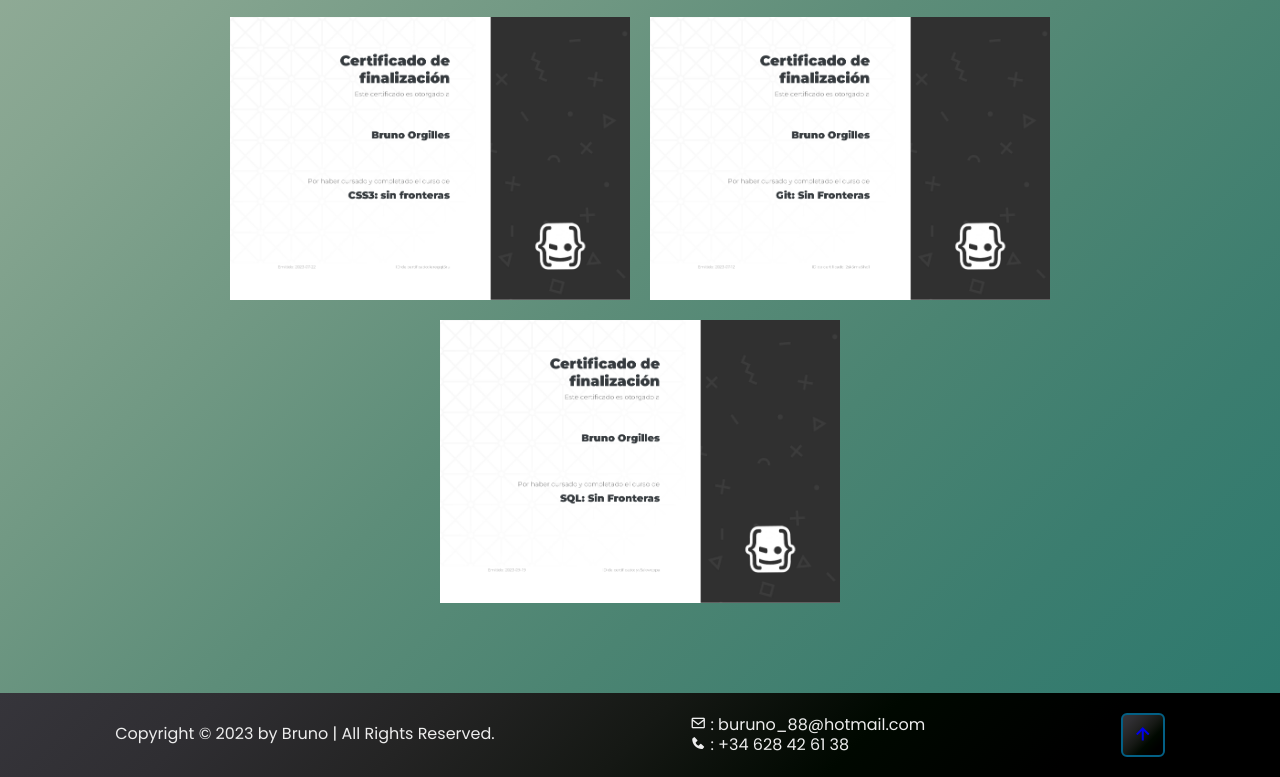
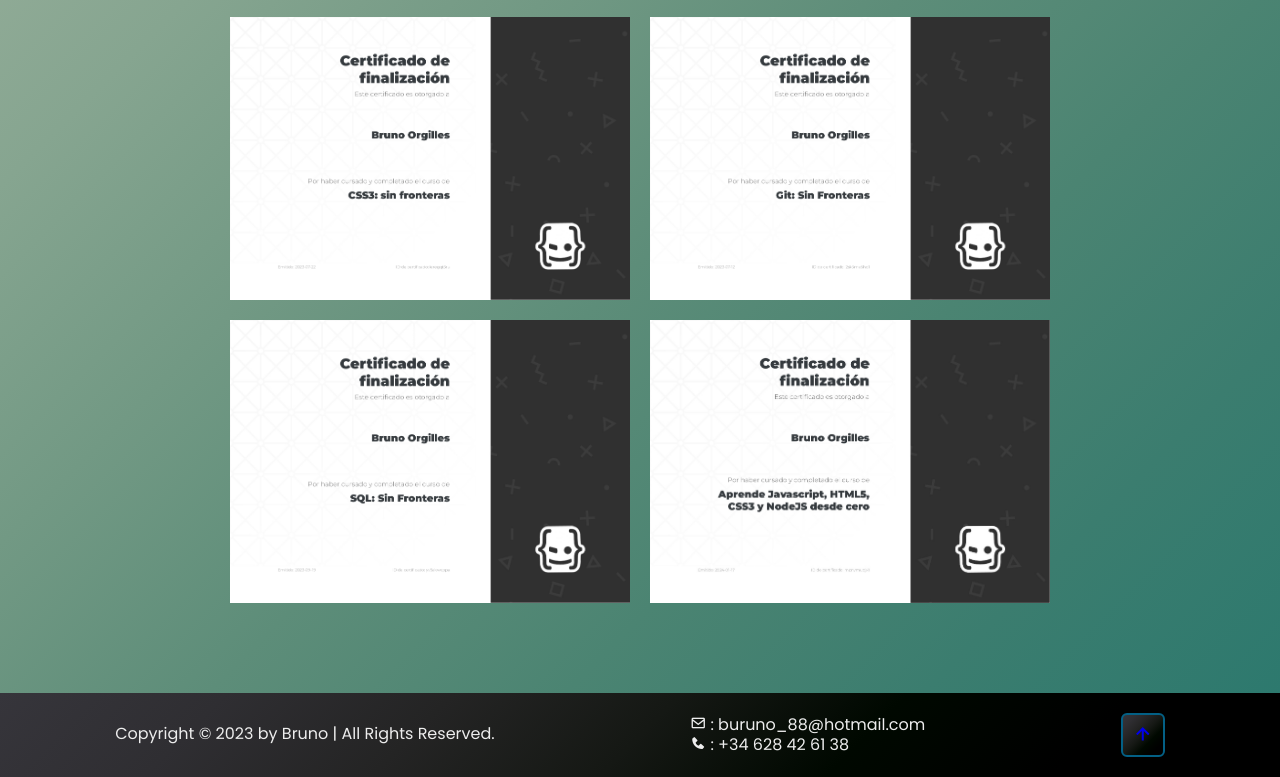
Before and after one commit to iberoFPV/My_Personal_Website, a plain HTML site: page certificados.html in a window 1280 px wide. Shown: the part 886-1663 px from the top of the page. Drawn offline with nearby package versions, Linux system fonts and the light colour scheme.

Commit message:
update certificados

```diff
--- a/certificados.html
+++ b/certificados.html
@@ -68,6 +68,7 @@
                 <img class="img_album imagen_cert" src="certificados/Certificado_css3_.jpg" alt="">
                 <img class="img_album imagen_cert" src="certificados/Certificado_Git_Hola_Mundo.jpg" alt="">
                 <img class="img_album imagen_cert" src="certificados/Certificado_MySQL.jpg" alt="">
+                <img class="img_album imagen_cert" src="certificados/Certificado_js_NodeJS_React.jpg" alt="">
             </section>
         </div>
     </section>
```
Also changed, not shown: certificados/Certificado_js_NodeJS_React.jpg (added).
